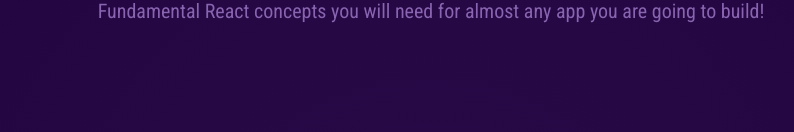
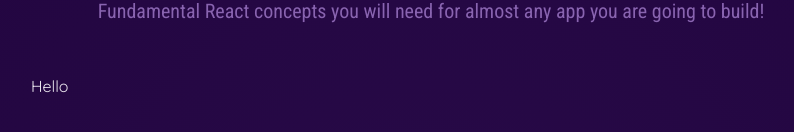
Before and after one commit to Royhan2123/Belajar-React-Js, a React (Create React App) app in the folder belajar-react-jsx/: page / in a window 1280 px wide. Shown: the part 328-460 px from the top of the page, without its empty margins (209-1003 px from the left). Built offline with nearby package versions, Linux system fonts and the light colour scheme.

Commit message:
add image react-core-concepts

```diff
--- a/belajar-react-jsx/src/App.js
+++ b/belajar-react-jsx/src/App.js
@@ -17,6 +17,9 @@
   return <>
       <div className="App">
           <Header/>
+          <main>
+            Hello
+          </main>
       </div>
   </>
 }
```
Also changed, not shown: belajar-react-jsx/src/index.css (line endings or trailing spaces).
